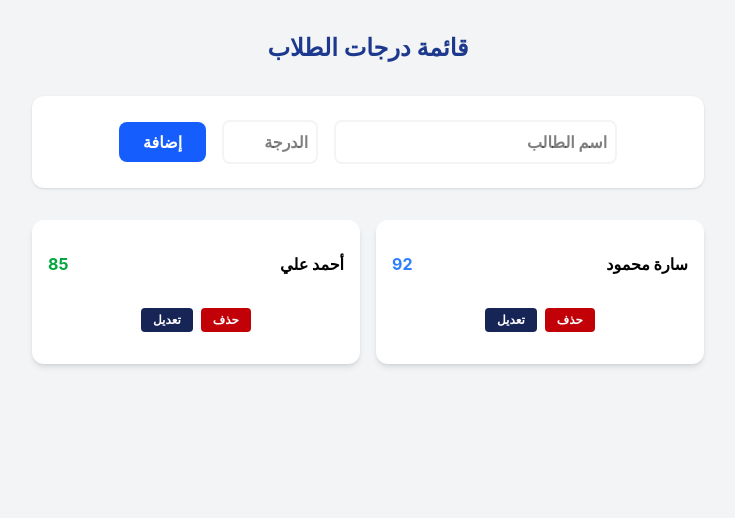
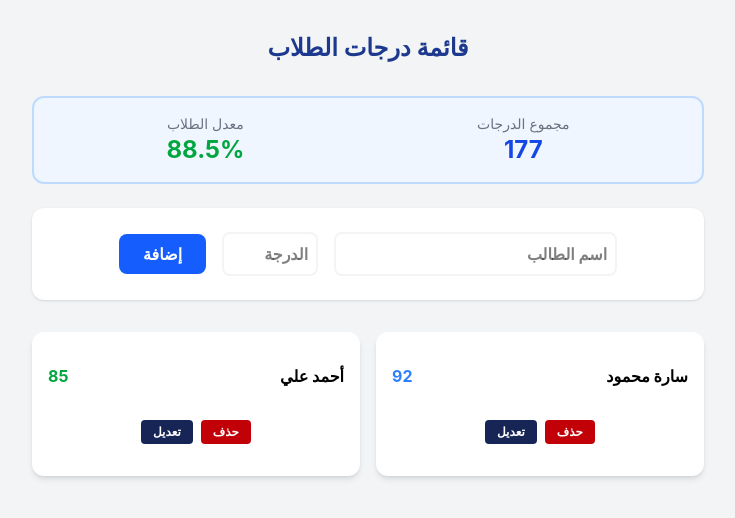
Before and after one commit to zahraadev/my-react-app, a React (Vite) app: page / in a window 1280 px wide. Shown: the top 518 px of the page, without its empty margins (272-1007 px from the left). Built offline with nearby package versions, Linux system fonts and the light colour scheme.

Commit message:
اضافة خطوة خاصة بحمع الدرجات والمعدل

```diff
--- a/src/App.tsx
+++ b/src/App.tsx
@@ -248,6 +248,10 @@ export default function App() {
   const [addName, setAddName] = useState("");
   const [addScore, setAddScore] = useState("");
 
+
+  const totalscore = students.reduce((sum, student)=> sum + student.score, 0);
+  const average = students.length > 0 ? (totalscore/students.length).toFixed(1) : 0;
+
   // دالة الإضافة
   const handleAdd = () => {
     if (addName && addScore) {
@@ -274,7 +278,16 @@ export default function App() {
     <div className="min-h-screen bg-gray-100 p-8" dir="rtl">
       <div className="max-w-2xl mx-auto">
         <h1 className="text-2xl font-bold text-center mb-8 text-blue-900">قائمة درجات الطلاب</h1>
-
+        <div className="bg-blue-50 p-4 rounded-xl mb-6 flex justify-around border-2 border-blue-200">
+        <div className="text-center">
+        <p className="text-gray-500 text-sm">مجموع الدرجات</p>
+        <p className="text-2xl font-bold text-blue-700">{totalscore}</p>
+        </div>
+        <div className="text-center">
+        <p className="text-gray-500 text-sm">معدل الطلاب</p>
+        <p className="text-2xl font-bold text-green-600">{average}%</p>
+      </div>
+   </div>
         {/* --- هذا هو قسم الإضافة اللي جان ناقص --- */}
         <div className="bg-white p-6 rounded-xl shadow-sm mb-8 flex gap-4 justify-center items-center">
           <input
```
